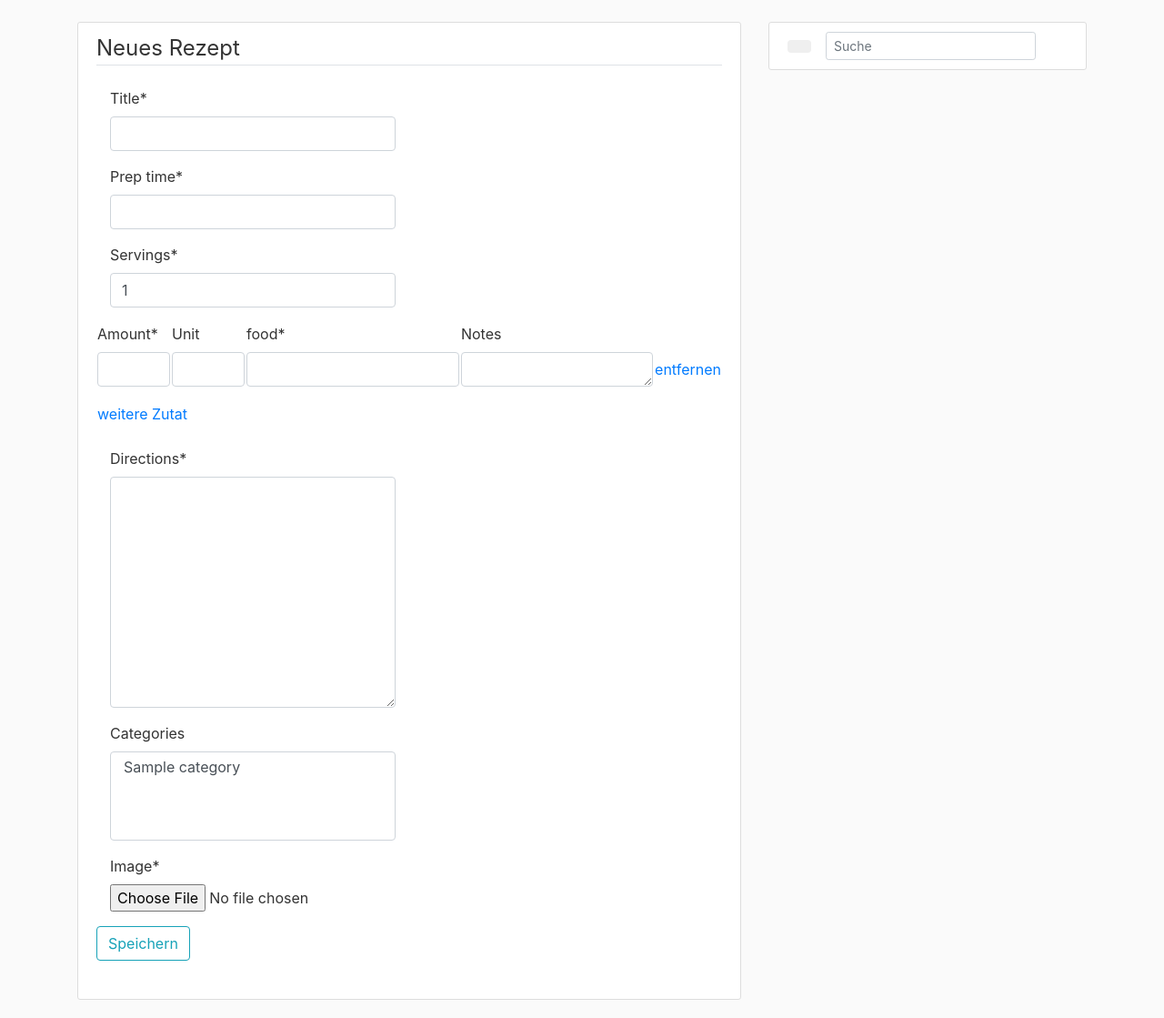
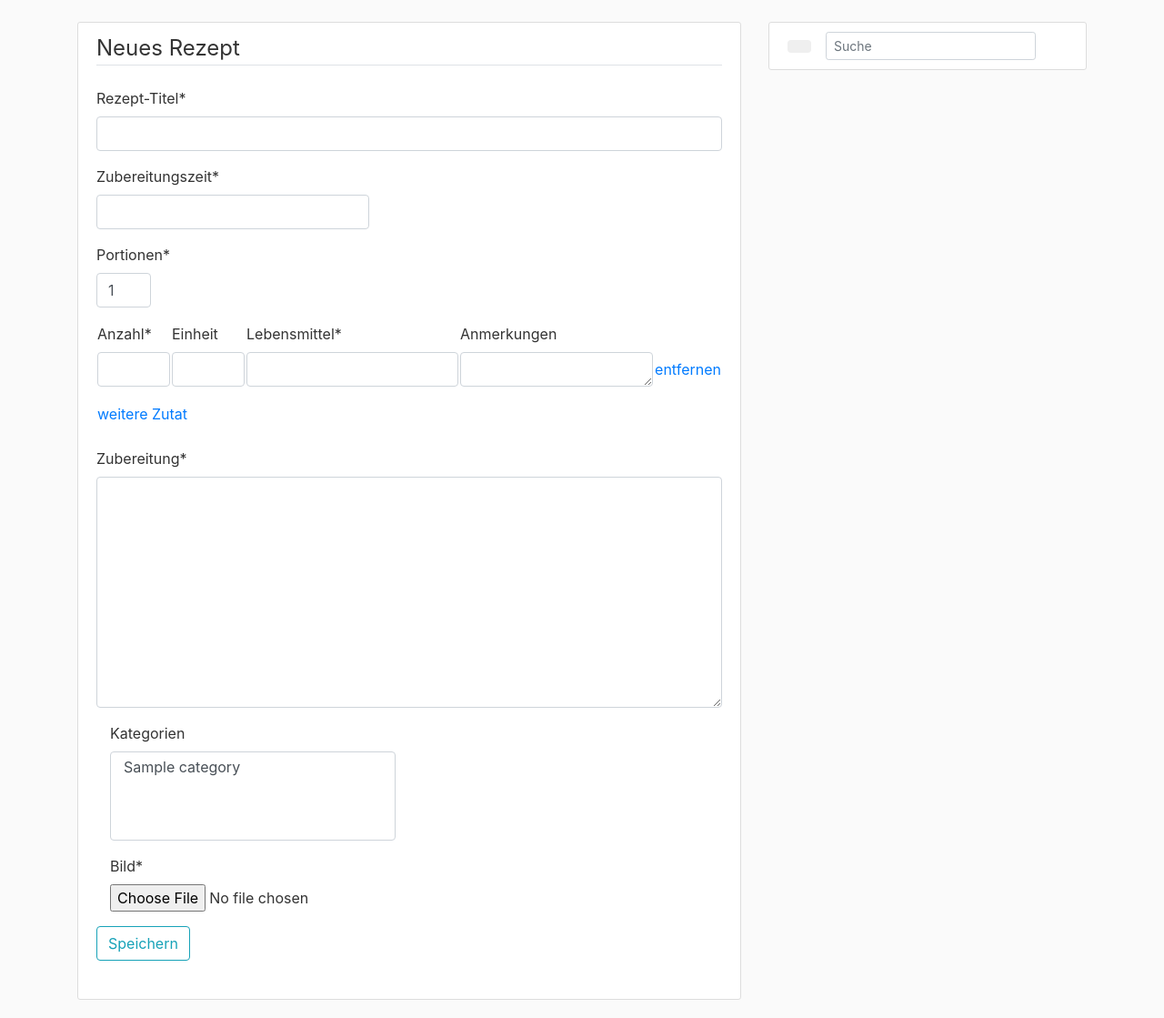
Before and after one commit to tschuelia/cake_recipe_website, a Django app: page /recipe/new/ in a window 1280 px wide. Shown: the part 56-1175 px from the top of the page at 91% size. Run offline with Django 3.2, Linux system fonts and the light colour scheme; a user stored in the database is signed in; tables that the repository leaves empty hold one stand-in row (values such as "Sample post"); some libraries are stand-ins or nearby versions.

Commit message:
change names in forms, add some styling

```diff
--- a/recipes/forms.py
+++ b/recipes/forms.py
@@ -18,7 +18,7 @@ class RecipeForm(forms.ModelForm):
             }
 
 class IngredientForm(forms.ModelForm):
-    food_name = forms.CharField(label='food', required=True)
+    food_name = forms.CharField(label='Lebensmittel', required=True)
     class Meta:
         model = Ingredient
         fields = ['amount', 'unit', 'food_name', 'notes']
--- a/recipes/models.py
+++ b/recipes/models.py
@@ -13,7 +13,7 @@ from fractions import Fraction
 ##################################
 
 class Category(models.Model):
-    title = models.CharField(max_length=200, unique=True)
+    title = models.CharField(max_length=200, unique=True, verbose_name="Kategorie-Titel")
 
     def __str__(self):
         return self.title
@@ -29,7 +29,7 @@ class Category(models.Model):
 # Food
 ##################################
 class Food(models.Model):
-    name = models.CharField(max_length=200, unique=True)
+    name = models.CharField(max_length=200, unique=True, verbose_name="Lebensmittel")
 
     def __str__(self):
         return self.name
@@ -39,12 +39,12 @@ class Food(models.Model):
 ##################################
 
 class Recipe(models.Model):
-    title = models.CharField(max_length=200)
-    servings = models.DecimalField(max_digits=5, decimal_places=2, default=1)
-    directions = models.TextField()
-    prep_time = models.CharField(max_length=100)
-    categories = models.ManyToManyField(Category, blank=True)
-    image = models.ImageField(default='default.jpg', upload_to='recipe_pics')
+    title = models.CharField(max_length=200, verbose_name="Rezept-Titel")
+    servings = models.DecimalField(max_digits=5, decimal_places=2, default=1, verbose_name="Portionen")
+    directions = models.TextField(verbose_name="Zubereitung")
+    prep_time = models.CharField(max_length=100, verbose_name="Zubereitungszeit")
+    categories = models.ManyToManyField(Category, blank=True, verbose_name="Kategorien")
+    image = models.ImageField(default='default.jpg', upload_to='recipe_pics', verbose_name="Bild")
     author = models.ForeignKey(User, on_delete=models.SET_NULL, default=None, null=True)
 
     def __str__(self):
@@ -78,10 +78,10 @@ class Recipe(models.Model):
 # Ingredient
 ##################################
 class Ingredient(models.Model):
-    amount = models.DecimalField(max_digits=5, decimal_places=2)
-    unit = models.CharField(max_length=20, blank=True)
-    food = models.ForeignKey(Food, on_delete=models.PROTECT)
-    notes = models.TextField(blank=True)
+    amount = models.DecimalField(max_digits=5, decimal_places=2, verbose_name="Anzahl")
+    unit = models.CharField(max_length=20, blank=True, verbose_name="Einheit")
+    food = models.ForeignKey(Food, on_delete=models.PROTECT, verbose_name="Lebensmittel")
+    notes = models.TextField(blank=True, verbose_name="Anmerkungen")
     recipe = models.ForeignKey(Recipe, related_name="belongs_to", on_delete=models.CASCADE, null=True)
 
     def __str__(self):
--- a/recipes/static/recipes/main.css
+++ b/recipes/static/recipes/main.css
@@ -107,3 +107,11 @@ a.recipe-title:hover {
 .servings {
   width: 50px;
 }
+
+.servings-create-view {
+  width: 60px;
+}
+
+.prep-time {
+  width: 300px;
+}
--- a/recipes/templates/recipes/recipe_detail.html
+++ b/recipes/templates/recipes/recipe_detail.html
@@ -13,7 +13,7 @@
     <h2 class="recipe-title">{{ object.title }}</h2>
     <img class="recipe-img" src="{{ object.image.url }}">
     <form class="text-muted" action="{% url 'recipe-convert-servings' object.pk%}" method="get">
-      Portionen: <input class="servings input-sm " type="number" name="number_servings" value="{{ servings }}">
+      Portionen: <input class="servings input-sm" type="number" name="number_servings" value="{{ servings }}">
       <button type="submit" class="btn btn-outline-info btn-sm">Umrechnen</button>
     </form>
     <br/>
--- a/recipes/templates/recipes/recipe_form.html
+++ b/recipes/templates/recipes/recipe_form.html
@@ -5,8 +5,14 @@
     {% csrf_token %}
     <fieldset class="form-group">
       <legend class="border-bottom mb-4">Neues Rezept</legend>
-      <div class="form-group col-md-6 mb-0">
-        {{ form.title|as_crispy_field }} {{ form.prep_time|as_crispy_field }} {{ form.servings|as_crispy_field }}
+      <div class="form-group mb-0">
+        {{ form.title|as_crispy_field }}
+      </div>
+      <div class="prep-time form-group mb-0">
+        {{ form.prep_time|as_crispy_field }}
+      </div>
+      <div class="servings-create-view form-group mb-0">
+        {{ form.servings|as_crispy_field }}
       </div>
       <table>
         {{ ingredients.management_form|crispy }} {% for form in ingredients.forms %}
@@ -32,7 +38,7 @@
           prefix: '{{ ingredients.prefix }}',
         });
       </script>
-      <div class="form-group col-md-6 mb-0">
+      <div class="form-group mb-0">
         {{ form.directions|as_crispy_field }}
       </div>
       <div class="form-group col-md-6 mb-0">
```
Also changed, not shown: recipes/migrations/0023_auto_20190507_1242.py (added), recipes/migrations/0024_auto_20190507_1245.py (added).
